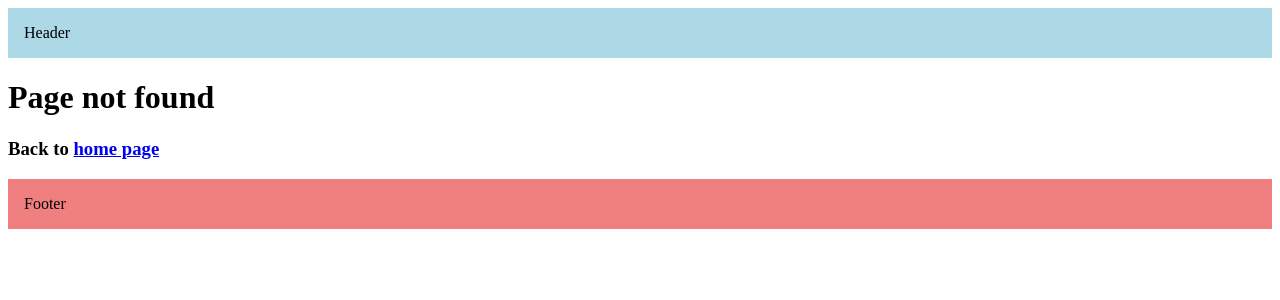
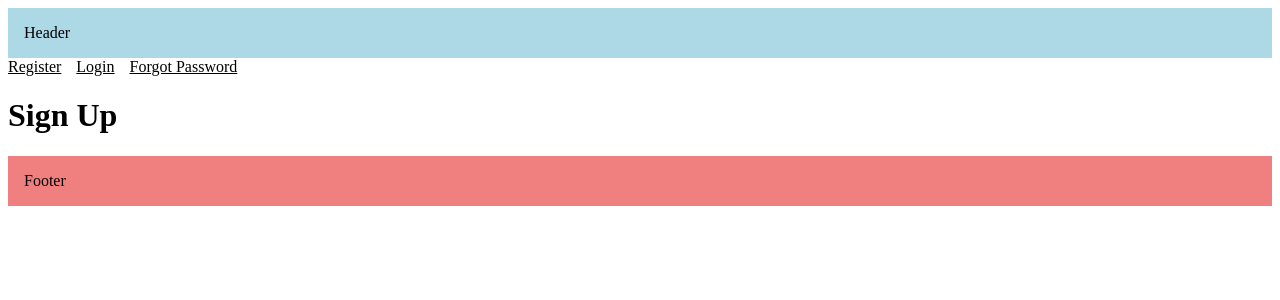
Before and after one commit to chillipeppersmoothy/next-js-code-evolution, a Next.js app: page /v1 in a window 1280 px wide. Before the commit this address had no page. Shown: the top 300 px of the page. Built offline with nearby package versions, Linux system fonts and the light colour scheme.

Commit message:
more learning

```diff
--- a/src/app/about/page.tsx
+++ b/src/app/about/page.tsx
@@ -1,3 +1,11 @@
+import { Metadata } from "next";
+
+export const metadata: Metadata = {
+  title: {
+    absolute: "About Page",
+  },
+};
+
 export default function About() {
   return <h1>About Page</h1>;
 }
--- /dev/null
+++ b/src/app/counter/counter.tsx
@@ -0,0 +1,21 @@
+"use client";
+
+import { useState, useEffect } from "react";
+
+export function Counter() {
+  const [count, setCount] = useState<number>(0);
+
+  useEffect(() => {
+    document.title = `Count: ${count}`;
+  }, [count]);
+
+  return (
+    <div>
+      <h1>Counter</h1>
+      <p>
+        Current count: <span id="counter">{count}</span>
+      </p>
+      <button onClick={() => setCount((prev) => prev + 1)}>Increment</button>
+    </div>
+  );
+}
--- /dev/null
+++ b/src/app/counter/page.tsx
@@ -0,0 +1,5 @@
+import { Counter } from "./counter";
+
+export default function CounterComp() {
+  return <Counter />;
+}
--- a/src/app/layout.tsx
+++ b/src/app/layout.tsx
@@ -4,7 +4,11 @@ import "./globals.css";
 import { Metadata } from "next";
 
 export const metadata: Metadata = {
-  title: "Next.js",
+  title: {
+    default: "Nextjs Course",
+    template: "%s | Page",
+    absolute: "Nextjs Course",
+  },
   description: "Generated by Next.js",
 };
 
--- a/src/app/page.tsx
+++ b/src/app/page.tsx
@@ -1,3 +1,22 @@
+import Link from "next/link";
+
 export default function Home() {
-  return <h1>Welcome Home!</h1>;
+  return (
+    <div>
+      <h1>Welcome Home!</h1>
+      <ul>
+        <li>
+          <Link href="/about">About</Link>
+        </li>
+        <li>
+          <Link href="/products" replace>
+            Products
+          </Link>
+        </li>
+        <li>
+          <Link href="/counter">Counter</Link>
+        </li>
+      </ul>
+    </div>
+  );
 }
--- a/src/app/products/[productId]/page.tsx
+++ b/src/app/products/[productId]/page.tsx
@@ -1,5 +1,17 @@
+import { Metadata } from "next";
+
 type ProductDetailsType = {
   params: Promise<{ productId: string }>;
+};
+
+export const generateMetadata = async ({
+  params,
+}: ProductDetailsType): Promise<Metadata> => {
+  const { productId } = await params;
+
+  return {
+    title: `Product id is ${productId}`,
+  };
 };
 
 export default async function ProductDetails({ params }: ProductDetailsType) {
--- /dev/null
+++ b/src/app/v1/(auth)/layout.tsx
@@ -0,0 +1,41 @@
+"use client";
+
+import Link from "next/link";
+import React from "react";
+import { usePathname } from "next/navigation";
+
+const navLinks = [
+  { name: "Register", href: "/v1/register" },
+  { name: "Login", href: "/v1/login" },
+  { name: "Forgot Password", href: "/v1/forgot-password" },
+];
+
+export default function AuthLayout({
+  children,
+}: {
+  children: React.ReactNode;
+}) {
+  const pathname = usePathname();
+  return (
+    <div>
+      <div>
+        {navLinks.map((data) => {
+          const isActive = pathname === data.href && data.href !== "/";
+          return (
+            <Link
+              style={{
+                color: `${isActive ? "red" : "black"}`,
+                marginRight: "15px",
+              }}
+              key={data.name}
+              href={data.href}
+            >
+              {data.name}
+            </Link>
+          );
+        })}
+      </div>
+      {children}
+    </div>
+  );
+}
--- /dev/null
+++ b/src/app/v1/(auth)/page.tsx
@@ -0,0 +1,3 @@
+export default function DefaulPage() {
+  return <h1>Sign Up</h1>;
+}
```
Also changed, not shown: src/app/v1/(auth)/forgot-password/page.tsx (renamed from src/app/(auth)/forgot-password/page.tsx), src/app/v1/(auth)/login/page.tsx (renamed from src/app/(auth)/login/page.tsx), src/app/v1/(auth)/register/page.tsx (renamed from src/app/(auth)/register/page.tsx).
